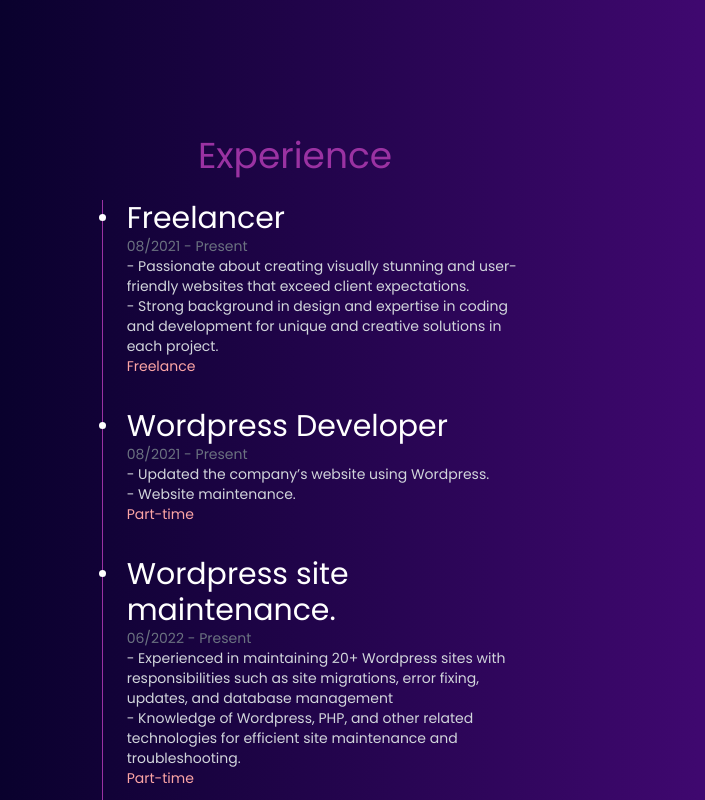
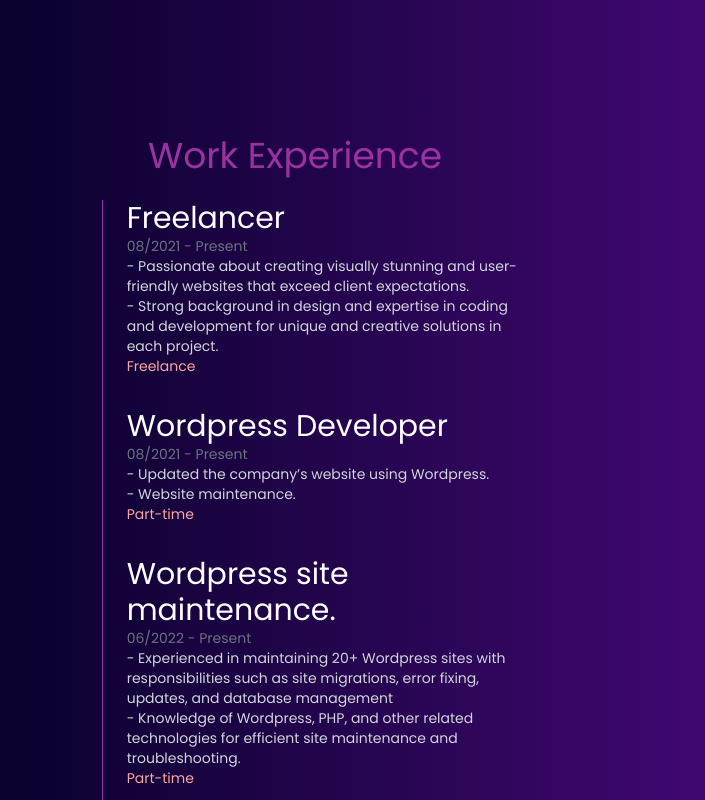
Before and after one commit to Varantt/Portfolio-website, a React (Vite) app: page / in a window 1280 px wide. Shown: the part 3200-4000 px from the top of the page, without its empty margins (325-1030 px from the left). Built offline with nearby package versions, Linux system fonts and the light colour scheme.

Commit message:
added logo variable and option to experiences

```diff
--- a/src/components/Experience.jsx
+++ b/src/components/Experience.jsx
@@ -1,8 +1,20 @@
 import React from "react";
+import { useRef } from "react";
+function Experience({ name, description, type, startDate, endDate, logo }) {
+  const sectionRef = useRef(null);
 
-function Experience({ name, description, type, startDate, endDate }) {
+  // useEffect(() => {
+  //   if (logo && sectionRef.current) {
+  //     sectionRef.current.style.setProperty(
+  //       "--background-image",
+  //       `url(${logo})`
+  //     );
+  //   }
+  // }, []);
+
+
   return (
-    <section id="experience">
+    <section className="experience" ref={sectionRef}>
       <div className="">
         <div className="text-lg md:text-3xl text-white pl-6">{name}</div>
         <div className="text-sm md:text-md text-gray-500 pl-6">
@@ -10,15 +22,16 @@ function Experience({ name, description, type, startDate, endDate }) {
         </div>
 
         <div className="">
-          {
-            description.map((captions, index) => {
-              return (
-                <div className="text-xs md:text-sm text-gray-300 pl-6 leading-loose" key = {index}>
-                  {captions}
-                </div>
-              );
-            })
-          }
+          {description.map((captions, index) => {
+            return (
+              <div
+                className="text-xs md:text-sm text-gray-300 pl-6 leading-loose"
+                key={index}
+              >
+                {captions}
+              </div>
+            );
+          })}
         </div>
         <div className="text-xs md:text-sm text-red-300 pl-6 ">
           <span></span>
--- a/src/components/WorkExperience.jsx
+++ b/src/components/WorkExperience.jsx
@@ -13,7 +13,7 @@ export default function WorkExperience() {
     >
       <div className="  flex-col md:flex  justify-center items-center">
         <div className="text-3xl md:text-4xl mb-6 text-darkViolet pr-10 text-center md:text-justify">
-          Experience
+          Work Experience
         </div>
         <div className="flex-col space-y-8 md:w-1/3 container-exp items-center justify-center mt-5 md:mt-0 ">
           {experienceList.map((experience, index) => {
--- a/src/e-data.js
+++ b/src/e-data.js
@@ -8,6 +8,7 @@ export const eData = [
     type: "Freelance",
     startDate: "08/2021 ",
     endDate: "Present",
+    logo: '#'
   },
   {
     name: "Wordpress Developer",
@@ -18,6 +19,7 @@ export const eData = [
     type: "Part-time",
     startDate: "08/2021 ",
     endDate: "Present",
+    logo: '#'
   },
   {
     name: "Wordpress site maintenance.",
@@ -28,6 +30,7 @@ export const eData = [
     type: "Part-time",
     startDate: "06/2022",
     endDate: "Present",
+    logo: '#'
   },
   {
     name: "Junior Web Developer",
@@ -45,5 +48,6 @@ export const eData = [
     type: "Full-time",
     startDate: "04/2023",
     endDate: "Present",
+    logo: '../public/assets/itxi-logo-blue.svg'
   },
 ];
```
Also changed, not shown: public/assets/itxi-logo-blue.svg (added).
